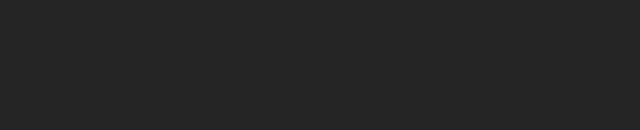
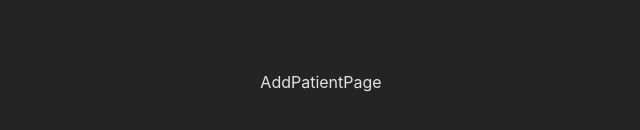
Before and after one commit to Ahmed-Elbessfy/patients_app, a React (Vite) app: page /add_patient in a window 1280 px wide. Before the commit this address had no page. Shown: the part 350-480 px from the top of the page, without its empty margins (319-959 px from the left). Built offline with nearby package versions, Linux system fonts and the light colour scheme.

Commit message:
setup route & add AddPatient page
- create AddPPatientPage view
- configure add_patient route at App comp
- configure add_patient route to view AddPatientPage view

```diff
--- a/src/App.tsx
+++ b/src/App.tsx
@@ -6,13 +6,15 @@ import { BrowserRouter as Router, Routes, Route } from "react-router-dom";
 // Nested Components
 import PatientsPage from "./views/PatientsPage";
 import PatientProfile from "./views/PatientProfile";
+import AddPatientPage from "./views/AddPatientPage";
 
 const App: FC = () => {
   return (
     <Router>
       <Routes>
         <Route path="/" element={<PatientsPage />} />
-        <Route path="patient/:patient_id" element={<PatientProfile />} />
+        <Route path="/patient/:patient_id" element={<PatientProfile />} />
+        <Route path="/add_patient" element={<AddPatientPage />} />
       </Routes>
     </Router>
   );
--- /dev/null
+++ b/src/views/AddPatientPage.tsx
@@ -0,0 +1,7 @@
+import { FC } from "react";
+
+const AddPatientPage: FC = () => {
+  return <div>AddPatientPage</div>;
+};
+
+export default AddPatientPage;
```
